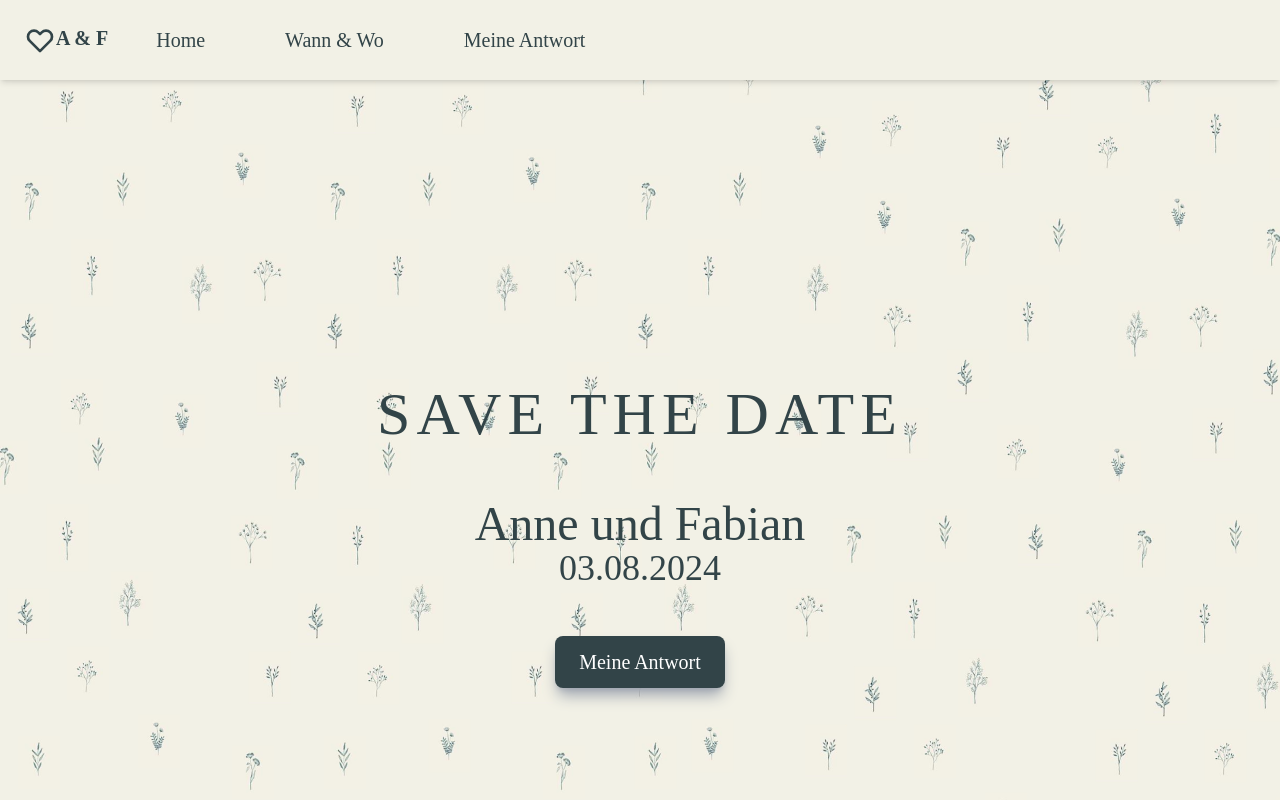
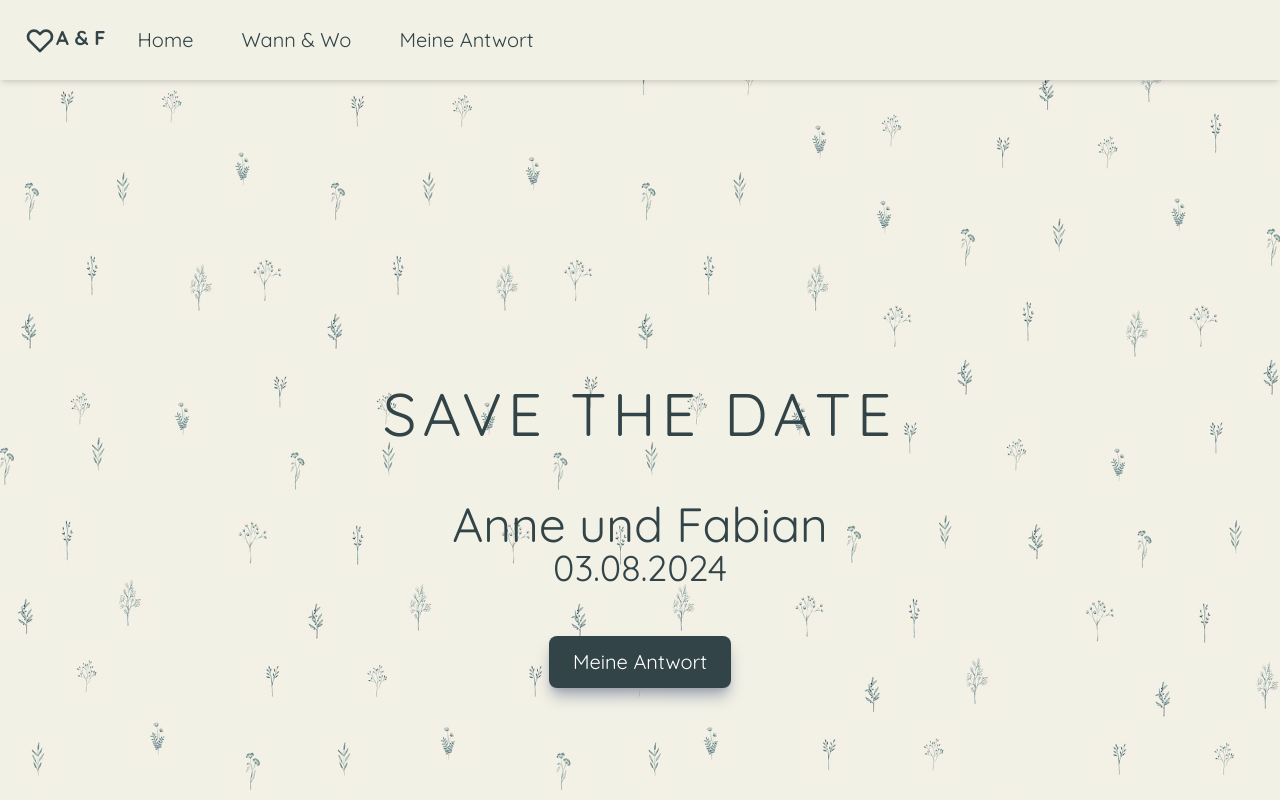
Before and after one commit to fabianszyman/wedding-landingpage, a Next.js app: page / in a window 1280 px wide. Built offline with nearby package versions, Linux system fonts and the light colour scheme.

Commit message:
import next/fonts and update font style the proper way

```diff
--- a/components/Hero.jsx
+++ b/components/Hero.jsx
@@ -18,21 +18,17 @@ const Hero = () => {
         className="flex items-center justify-center flex-wrap text-center pt-48 md:pt-96"
       >
         <div id="headline" className="w-full pb-12">
-          <h1 className="text-4xl md:text-6xl font-CormorantGaramond_Medium tracking-widest">
+          <h1 className="text-4xl md:text-6xl tracking-widest">
             SAVE THE DATE
           </h1>
         </div>
         <div id="subline" className="w-full pt-2">
-          <h2 className=" text-4xl md:text-5xl font-Quicksand_Regular">
-            Anne und Fabian
-          </h2>
+          <h2 className=" text-4xl md:text-5xl ">Anne und Fabian</h2>
         </div>
         <div id="subline_date" className="w-full">
-          <h2 className=" text-3xl md:text-4xl font-Quicksand_Medium">
-            03.08.2024
-          </h2>
+          <h2 className=" text-3xl md:text-4xl ">03.08.2024</h2>
         </div>
-        <div id="button_container" className="pt-12 font-Quicksand_Medium">
+        <div id="button_container" className="pt-12">
           <button className="rounded-lg text-xl px-6 py-3 text-white bg-darkgreen hover:bg-teal-900 duration-300 shadow-lg shadow-gray-400">
             <a href="#antwort_section">Meine Antwort</a>
           </button>
--- a/components/Navbar.jsx
+++ b/components/Navbar.jsx
@@ -5,7 +5,7 @@ const Navbar = () => {
   const [nav, setNav] = useState(false);
   const handleClick = () => setNav(!nav);
   return (
-    <div className=" w-screen h-[80px] text-darkgreen fixed top-0 z-50 scroll-smooth shadow-md font-Quicksand_Regular">
+    <div className=" w-screen h-[80px] text-darkgreen fixed top-0 z-50 scroll-smooth shadow-md">
       <div
         id="nav_container"
         className="px-6 flex justify-between items-center w-full h-full bg-weddingYellow"
--- a/package.json
+++ b/package.json
@@ -10,6 +10,7 @@
   },
   "dependencies": {
     "@heroicons/react": "^1.0.6",
+    "@next/font": "^13.2.3",
     "@types/node": "18.14.2",
     "@types/react": "18.0.28",
     "@types/react-dom": "18.0.11",
--- a/pages/_app.tsx
+++ b/pages/_app.tsx
@@ -1,6 +1,17 @@
-import '@/styles/globals.css'
-import type { AppProps } from 'next/app'
+import "@/styles/globals.css";
+import type { AppProps } from "next/app";
+import { Quicksand } from "@next/font/google";
+
+const quicksand = Quicksand({
+  subsets: ["latin"],
+  weight: ["400", "700"],
+  variable: "--font-quicksand",
+});
 
 export default function App({ Component, pageProps }: AppProps) {
-  return <Component {...pageProps} />
+  return (
+    <main className={`${quicksand.variable} font-sans`}>
+      <Component {...pageProps} />
+    </main>
+  );
 }
--- a/pages/_document.tsx
+++ b/pages/_document.tsx
@@ -1,13 +1,19 @@
-import { Html, Head, Main, NextScript } from 'next/document'
+import { Html, Head, Main, NextScript } from "next/document";
 
 export default function Document() {
   return (
     <Html lang="en">
-      <Head />
+      <Head>
+        <link
+          href="https://fonts.googleapis.com/css2?family=Quicksand:wght@400"
+          rel="stylesheet"
+        />
+      </Head>
+
       <body>
         <Main />
         <NextScript />
       </body>
     </Html>
-  )
+  );
 }
--- a/styles/globals.css
+++ b/styles/globals.css
@@ -112,12 +112,6 @@ a {
   }
 }
 
-@layer base {
-  li {
-    @apply p-4
-  }
-}
-
 @font-face {
   font-family: "RobotoCondensed-Regular";
   src: url("../public/RobotoCondensed-Regular.ttf")
--- a/tailwind.config.js
+++ b/tailwind.config.js
@@ -27,6 +27,7 @@ module.exports = {
         darkgreen: "#324448",
       },
       fontFamily: {
+        sans: ["var(--font-quicksand)"],
         RobotoCondensed_Regular: "RobotoCondensed-Regular",
         Caveat: "Caveat",
         CormorantGaramond_Bold: "CormorantGaramond_Bold",
```
Also changed, not shown: 1 other file (tests, documents, lock files or other folders).
